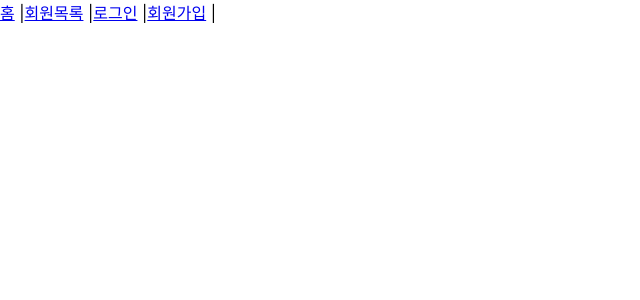
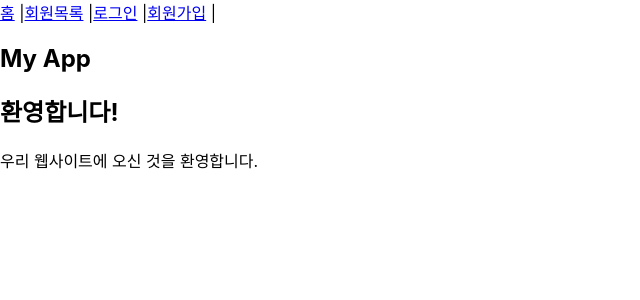
Before and after one commit to mrjung72/my-react-app, a React (Create React App) app in the folder frontend/: page / in a window 1280 px wide. Shown: the top 300 px of the page, without its empty margins (0-640 px from the left). Built offline with nearby package versions, Linux system fonts and the light colour scheme.

Commit message:
홈화면 추가

```diff
--- a/frontend/src/App.js
+++ b/frontend/src/App.js
@@ -2,6 +2,7 @@ import React from "react";
 import { BrowserRouter as Router, Route, Routes } from "react-router-dom";
 import { AuthProvider } from "./context/AuthContext"; // AuthContext 가져오기
 import Navbar from "./components/Navbar";
+import Home from "./Home";
 import Login from "./components/Login";
 import Register from "./components/Register";
 import Profile from "./components/Profile";
@@ -14,6 +15,7 @@ const App = () => {
       <Router>
         <Navbar/>
         <Routes>
+          <Route path="/" element={<Home />} />
           <Route path="/login" element={<Login />} />
           <Route path="/register" element={<Register />} />
           <Route path="/profile" element={<Profile />} />
--- /dev/null
+++ b/frontend/src/Home.js
@@ -0,0 +1,19 @@
+import React from "react";
+import { Link } from "react-router-dom";
+
+const Home = () => {
+  return (
+    <div className="min-h-screen flex flex-col items-center justify-center bg-gray-100 p-6">
+      <nav className="w-full bg-blue-500 p-4 text-white flex justify-between items-center">
+        <h1 className="text-2xl font-bold">My App</h1>
+      </nav>
+
+      <main className="text-center mt-10">
+        <h2 className="text-4xl font-bold text-gray-800 mb-4">환영합니다!</h2>
+        <p className="text-lg text-gray-600">우리 웹사이트에 오신 것을 환영합니다.</p>
+      </main>
+    </div>
+  );
+};
+
+export default Home;
--- a/frontend/src/components/Login.js
+++ b/frontend/src/components/Login.js
@@ -22,8 +22,8 @@ const Login = () => {
       login(response.data.token, response.data.isAdmin); // 로그인 상태 업데이트
 
 
-       // 🔹 로그인 성공 후 회원정보 페이지로 이동
-       navigate("/profile");
+       // 🔹 로그인 성공 후 홈 페이지로 이동
+       navigate("/");
 
     } catch (err) {
       setError(err.response?.data?.message || "로그인 실패");
```
